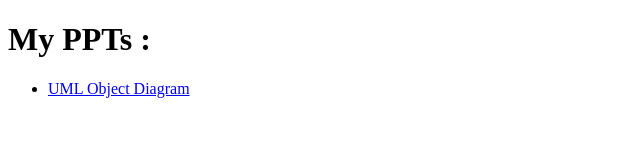
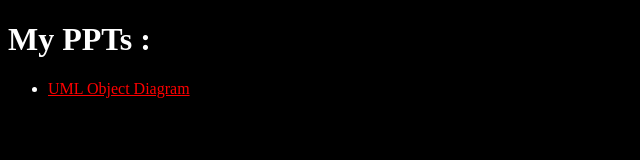
Before and after one commit to dhruv-dhaduk/ppts, a plain HTML site: page index.html in a window 1280 px wide. Shown: the whole page, without its empty margins (0-640 px from the left). Drawn offline with Linux system fonts and the light colour scheme.

Commit message:
Changed the theme

```diff
--- a/index.html
+++ b/index.html
@@ -3,6 +3,16 @@
     <head>
         <meta name="viewport" content="width=device-width, initial-scale=1.0">
         <title>My PPTs</title>
+
+        <style>
+            body {
+                background-color: black;
+                color: white;
+            }
+            a {
+                color: red;
+            }
+        </style>
     </head>
     <body>
         <h1>My PPTs :</h1>
```
